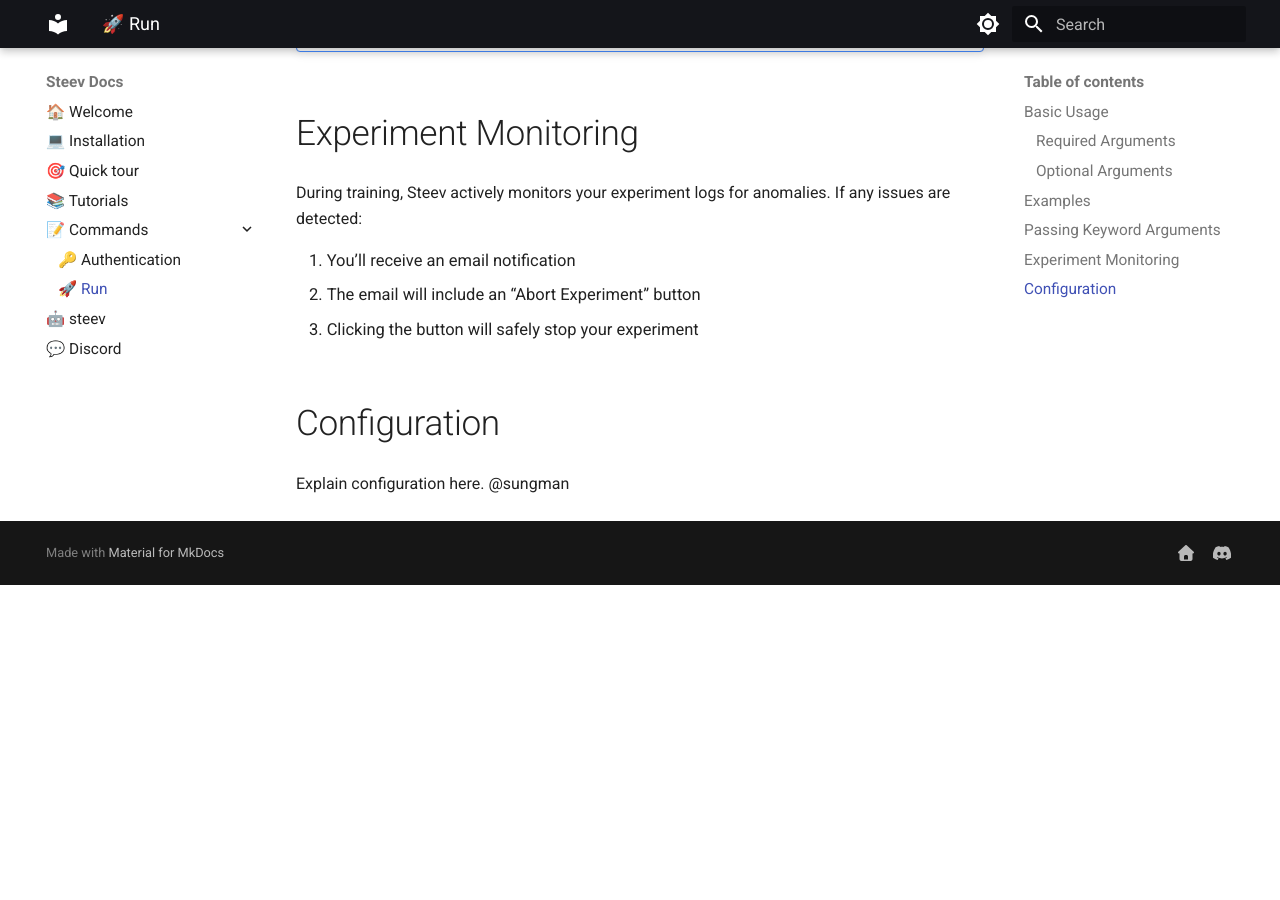
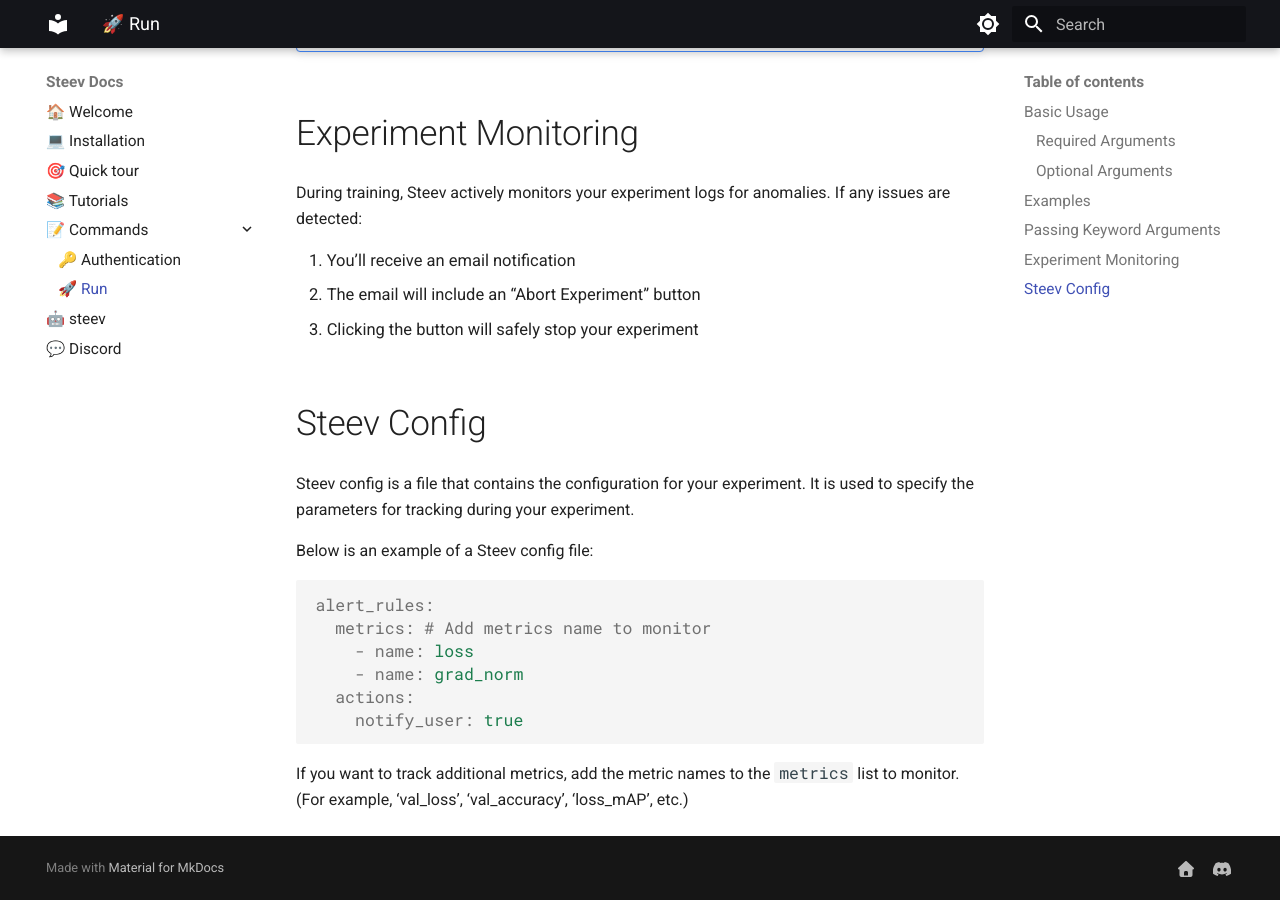
Before and after one commit to TBD-Labs-AI/steev-docs, an MkDocs documentation site: the page built from docs/command/run.md, in a window 1280 px wide and 900 px high, scrolled down 1865 px. Built offline with MkDocs 1.6.1 and Material for MkDocs 9.7.7, drawn with Linux system fonts in a browser that asks for light colours; before the commit the page ends 2450 px from its top, so only the background shows below that.

Commit message:
Add steev config explanation

````diff
--- a/docs/command/run.md
+++ b/docs/command/run.md
@@ -64,6 +64,21 @@
 2. The email will include an "Abort Experiment" button
 3. Clicking the button will safely stop your experiment
 
-## Configuration
+## Steev Config
 
-Explain configuration here. @sungman
+Steev config is a file that contains the configuration for your experiment.
+It is used to specify the parameters for tracking during your experiment.
+
+Below is an example of a Steev config file:
+
+```cfg
+alert_rules:
+  metrics: # Add metrics name to monitor
+    - name: loss
+    - name: grad_norm
+  actions:
+    notify_user: true
+```
+
+If you want to track additional metrics, add the metric names to the `metrics` list to monitor.
+(For example, 'val_loss', 'val_accuracy', 'loss_mAP', etc.)
````
Also changed, not shown: docs/installation.md (+2 -2 lines).
